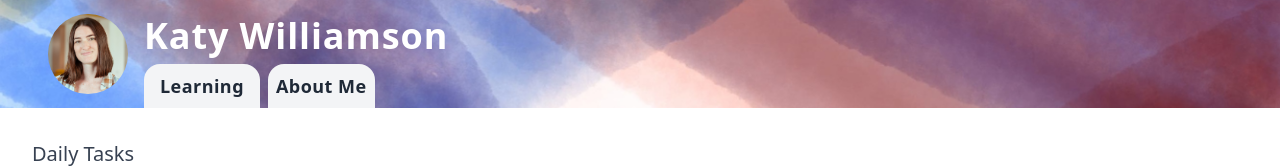
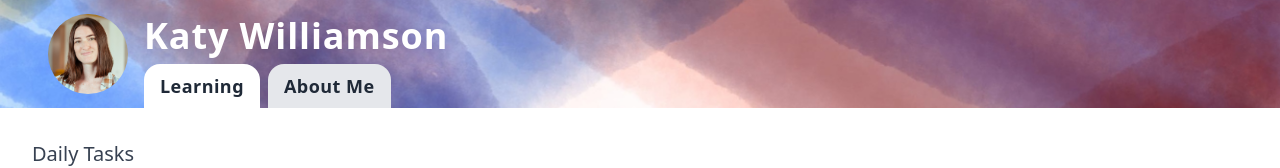
Before and after one commit to kwilliamson34/arch-upskill, a Next.js app: page / in a window 1280 px wide. Shown: the top 168 px of the page. Built offline with nearby package versions, Linux system fonts and the light colour scheme.

Commit message:
use navigation lib in client component

```diff
--- a/components/header.tsx
+++ b/components/header.tsx
@@ -1,9 +1,29 @@
 "use client";
 
+import clsx from "clsx";
 import Image from "next/image";
 import Link from "next/link";
+import { usePathname } from "next/navigation";
 
 const Header = () => {
+  const pathname = usePathname();
+
+  const renderNavTab = (href: string, label: string) => {
+    return (
+      <Link
+        href={href}
+        className={clsx(
+          "inline-block rounded-t-2xl",
+          "text-gray-800 no-underline text-lg font-bold tracking-wide",
+          "mt-2 mr-2 py-2 px-4",
+          href == pathname ? "bg-white" : "bg-gray-200"
+        )}
+      >
+        {label}
+      </Link>
+    );
+  };
+
   return (
     <header className="relative flex items-center justify-between px-8 text-white">
       <div className="container">
@@ -38,18 +58,8 @@ const Header = () => {
               Katy Williamson
             </h1>
             <div>
-              <Link
-                href="/"
-                className="inline-block bg-gray-100 rounded-t-2xl mt-2 mr-2 py-2 px-4 text-gray-800 no-underline text-lg font-bold tracking-wide"
-              >
-                Learning
-              </Link>
-              <Link
-                href="/about"
-                className="inline-block bg-gray-100 rounded-t-2xl mt-2 mr-2 p-2 text-gray-800 no-underline text-lg font-bold tracking-wide"
-              >
-                About Me
-              </Link>
+              {renderNavTab("/", "Learning")}
+              {renderNavTab("/about", "About Me")}
             </div>
           </div>
         </div>
--- a/styles/utils.module.css
+++ b/styles/utils.module.css
@@ -1,11 +1,3 @@
-.grid {
-  display: flex;
-  align-items: center;
-  justify-content: center;
-  flex-wrap: wrap;
-  margin-top: 3rem;
-}
-
 @media (max-width: 600px) {
   .grid {
     width: 100%;
```
